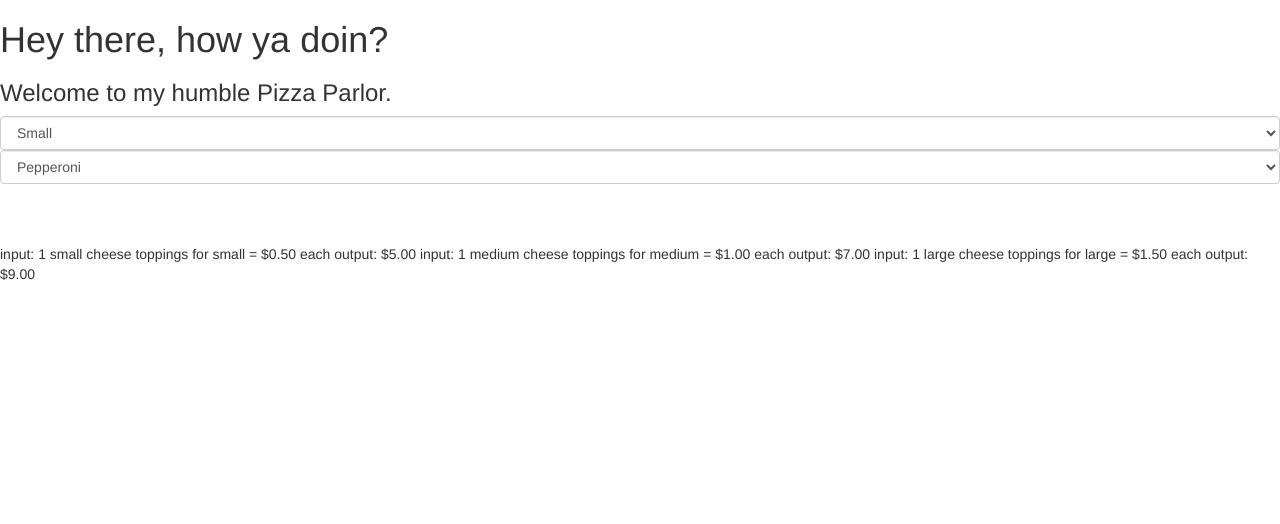
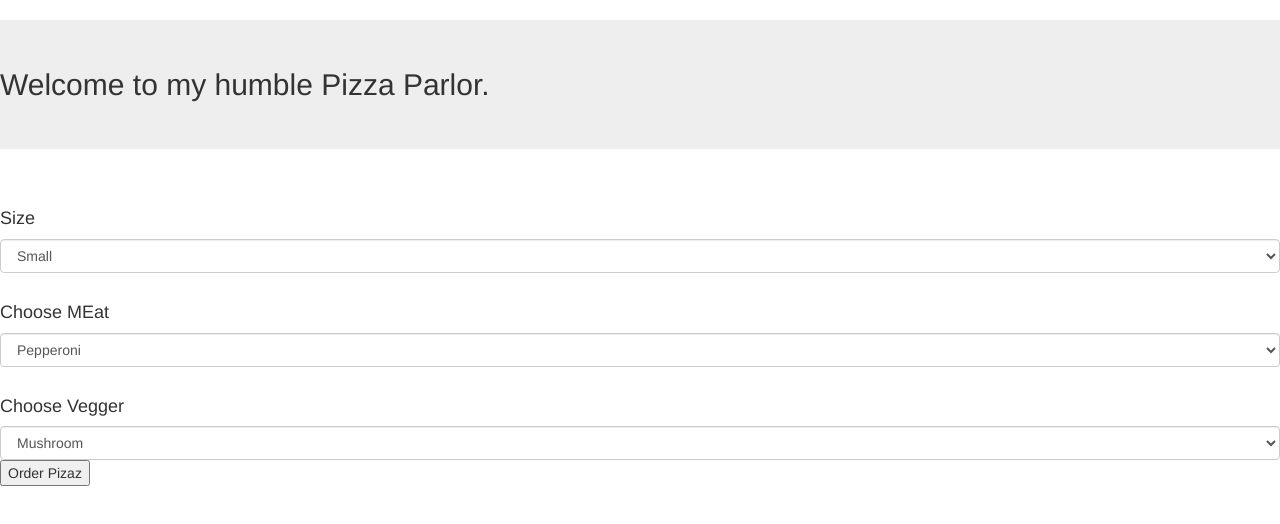
Before and after one commit to TroutMaskReplica1/pizza, a plain HTML site: page index.html in a window 1280 px wide. Drawn offline with Linux system fonts and the light colour scheme.

Commit message:
add odering forms submit buttin to hmtl

```diff
--- a/index.html
+++ b/index.html
@@ -9,28 +9,37 @@
     <title></title>
   </head>
   <body>
-    <h1>Hey there, how ya doin?</h1>
-    <h3>Welcome to my humble Pizza Parlor.</h3>
+    <h2 class="jumbotron">Welcome to my humble Pizza Parlor.</h2>
+    <br>
+    <form id="pizza" action="index.html" method="post">
+      <h4>Size</h4>
       <select class="form-control" id="size">
         <option value="s">Small</option>
         <option value="m">Medium</option>
         <option value="l">Large</option>
       </select>
-    <select class="form-control" id="size">
+
+      <br>
+
+      <h4>Choose MEat</h4>
+      <select class="form-control" id="meat">
         <option value="pep">Pepperoni</option>
         <option value="saug">Sausage</option>
         <option value="cb">Canadian Bacon</option>
       </select>
+
+      <br>
+
+      <h4>Choose Vegger</h4>
+      <select class="form-control" id="veggie">
+        <option value="pep">Mushroom</option>
+        <option value="saug">Black Olive</option>
+        <option value="cb">Spinach</option>
+        <option value="cb">Tomato</option>
+        <option value="cb">Feta</option>
+        <option value="cb">Pinappe</option>
+      </select>
+      <button type="submit" name="btn btn-success">Order Pizaz</button>
+  </form>
   </body>
 </html>
-<br>
-<br>
-<br>
-input: 1 small cheese             toppings for small = $0.50 each
-output: $5.00
-
-input: 1 medium cheese            toppings for medium = $1.00 each
-output: $7.00
-
-input: 1 large cheese             toppings for large = $1.50 each
-output: $9.00
```
Lines whose indentation alone changed are shown as unchanged.
